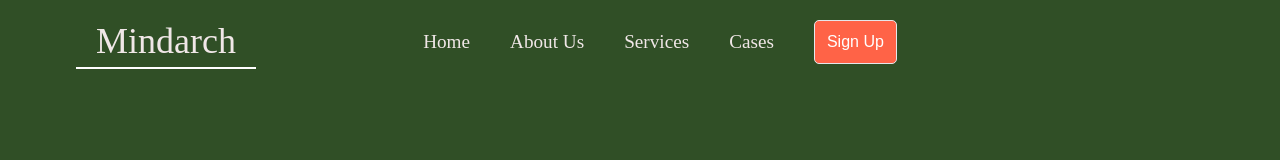
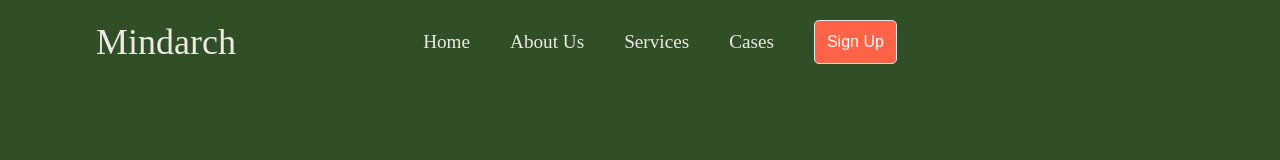
Before and after one commit to Olorunyomi69/MindArch, a React (Create React App) app: page / in a window 1280 px wide. In both pictures the pointer is over the item "Mindarch". Shown: the top 160 px of the page. Built offline with nearby package versions, Linux system fonts and the light colour scheme.

Commit message:
EggStar added

```diff
--- a/src/Components/Footer.js
+++ b/src/Components/Footer.js
@@ -66,9 +66,7 @@ const footer = () => {
           })
       }
 </ul>
-
       </div>
-
 
       <div className='third-footer'>
       <ul className='thirdFooter'>
@@ -86,10 +84,7 @@ const footer = () => {
 </ul>
 
       </div>
-
-
     </div>
-
 
 <Credit/>
     </div>
--- a/src/Components/Navbar.css
+++ b/src/Components/Navbar.css
@@ -7,9 +7,6 @@
     font-size: 16px;
     margin: 0;
     height: 84px;
-
-
-
 }
 
 .Navbar{
@@ -17,41 +14,33 @@
     justify-content: space-between;
 }
 
-
 .nav-item{
     position: relative;
 }
+
 .nav-item:first-child{
     position: absolute;
-    color: tomato!;
     right: 80%;
     font-size: 30px;
-
 }
 
-.main-nav:first-child:hover{
+.nav-item:first-child:hover{
     border-bottom: none;
-
 }
-
-/* a:first-child{
-    color: tomato;
-} */
-
-
 
 li{
     padding: 20px;
 }
+
 a{
     text-decoration: none;
     color: #f0e7e7;
     font-size: 1.2em;
 }
+
 .nav-item:hover{
     border-bottom: 2px solid #fff;
     margin-bottom: 15px;
     padding-bottom: 5px;
     cursor: pointer;
-
 }
```
